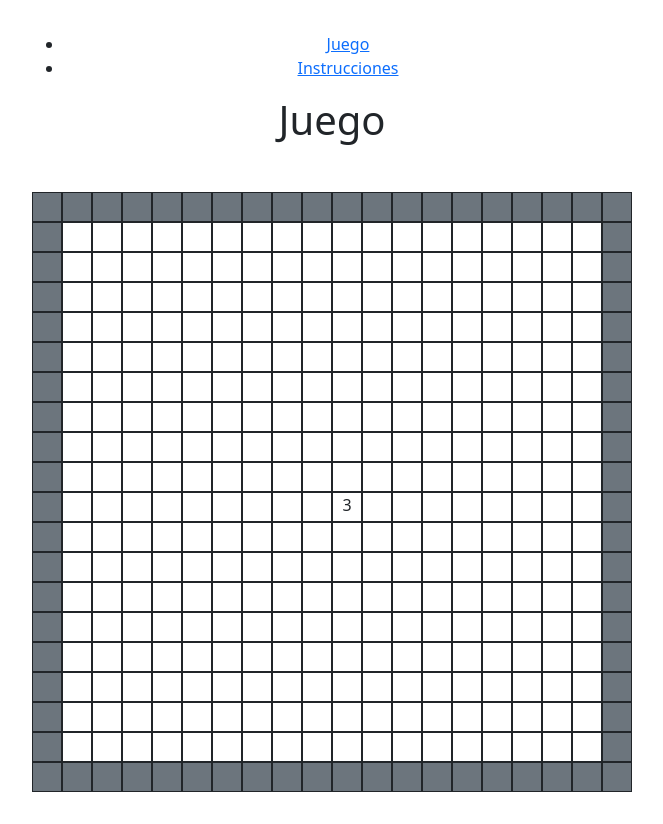
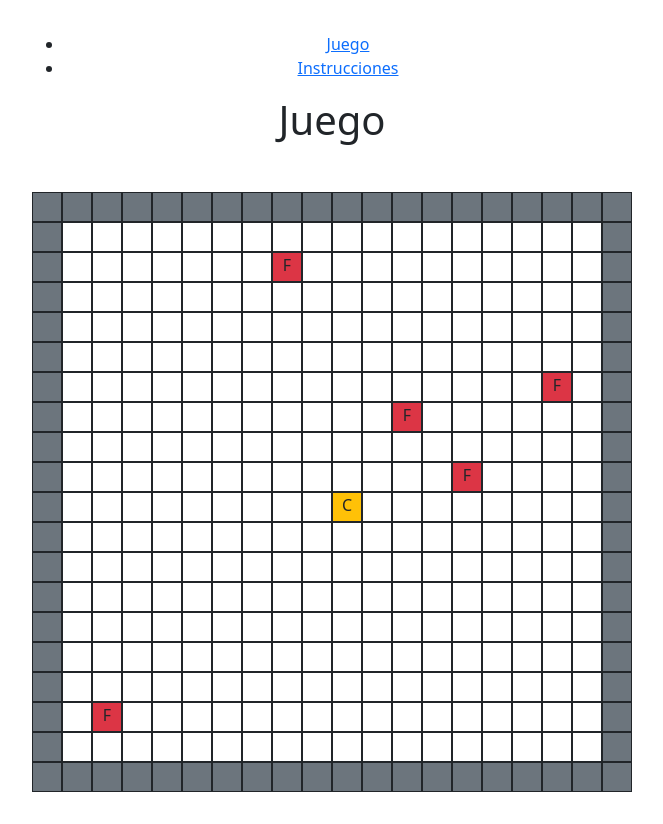
Before and after one commit to didacfrndz/UF2Examen2React, a React (Vite) app: page / in a window 1280 px wide. Shown: the whole page, without its empty margins (308-971 px from the left). Built offline with nearby package versions, Linux system fonts and the light colour scheme.

Commit message:
ColocacionAleatoriaFantasmas

```diff
--- a/src/componentes/panel.jsx
+++ b/src/componentes/panel.jsx
@@ -1,10 +1,23 @@
-import { useState } from 'react';
+import { useState, useEffect} from 'react';
 import { colores } from "../lib/colores.js";
 import { arrayCasillas } from "../lib/Cuadricula.js";
+import Fantasma from "../lib/Fantasma.js";
 
 const Panel = () => {
     // Estado para la posición del comecocos
-    const [comecocosPos, setComecocosPos] = useState({ x: 10, y: 10}); // Posición inicial en el centro
+    const [comecocosPos, setComecocosPos] = useState({ x: 10, y: 10 }); // Posición inicial en el centro
+
+    // Estado para los fantasmas
+    const [fantasmas, setFantasmas] = useState([]);
+    useEffect(() => {
+        const nuevosFantasmas = [];
+        for (let i = 0; i < 5; i++) {
+            const fantasma = new Fantasma();
+            fantasma.generaPosicionAleatoria(arrayCasillas[0].length, arrayCasillas.length);
+            nuevosFantasmas.push(fantasma);
+        }
+        setFantasmas(nuevosFantasmas);
+    }, []);
 
     return (
         <div className="panel mt-5">
@@ -12,15 +25,19 @@ const Panel = () => {
                 return (
                     <div className="fila d-flex" key={filaIndex}>
                         {fila.map((casilla, casillaIndex) => {
-
+                            // Verificar si la posición actual es la del comecocos o de un fantasma
                             const isComecocos = filaIndex === comecocosPos.y && casillaIndex === comecocosPos.x;
+                            const isFantasma = fantasmas.some(fantasma => fantasma.x === casillaIndex && fantasma.y === filaIndex);
+                            // Determinar el color de la celda,comecocos o fantasma
+                            const colorClase = isComecocos ? colores(5) : isFantasma ? colores(4) : colores(casilla);
                             return (
                                 <div
-                                    className={`celda ${colores(casilla)} border border-dark ${isComecocos ? 'bg-warning' : ''}`}
+                                    className={`celda ${colorClase} border border-dark`}
                                     key={casillaIndex}
                                     style={{ width: "30px", height: "30px" }}
                                 >
-                                    {isComecocos && '3'} {/* Si es el comecocos, mostrar el número 3 */}
+                                    {isComecocos && 'C'} {/* Representación del comecocos */}
+                                    {isFantasma && 'F'} {/* Representación del fantasma */}
                                 </div>
                             );
                         })}
--- /dev/null
+++ b/src/lib/Fantasma.js
@@ -0,0 +1,14 @@
+class Fantasma {
+    constructor() {
+        this.x = 0;
+        this.y = 0;
+        this.estado = 'vivo';
+    }
+
+    generaPosicionAleatoria(maxX, maxY) {
+        this.x = Math.floor(Math.random() * (maxX - 2)) + 1;
+        this.y = Math.floor(Math.random() * (maxY - 2)) + 1;
+    }
+}
+
+export default Fantasma;
```
